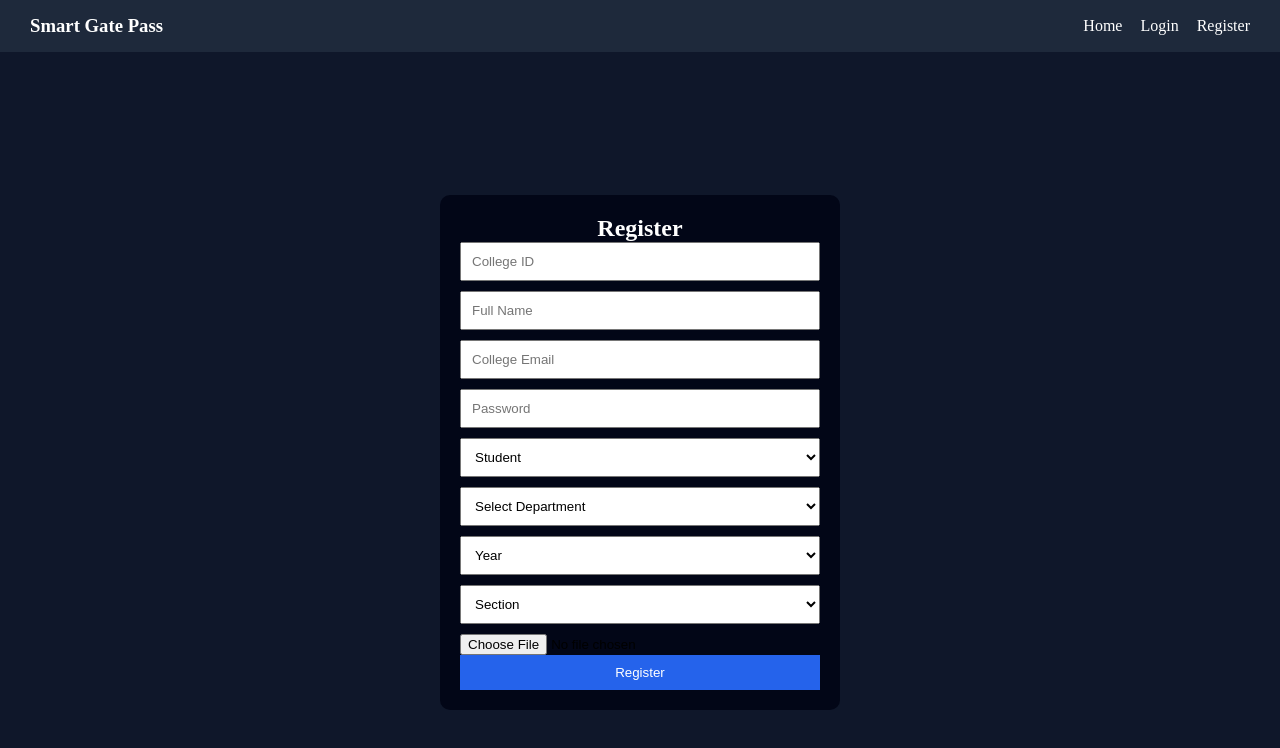
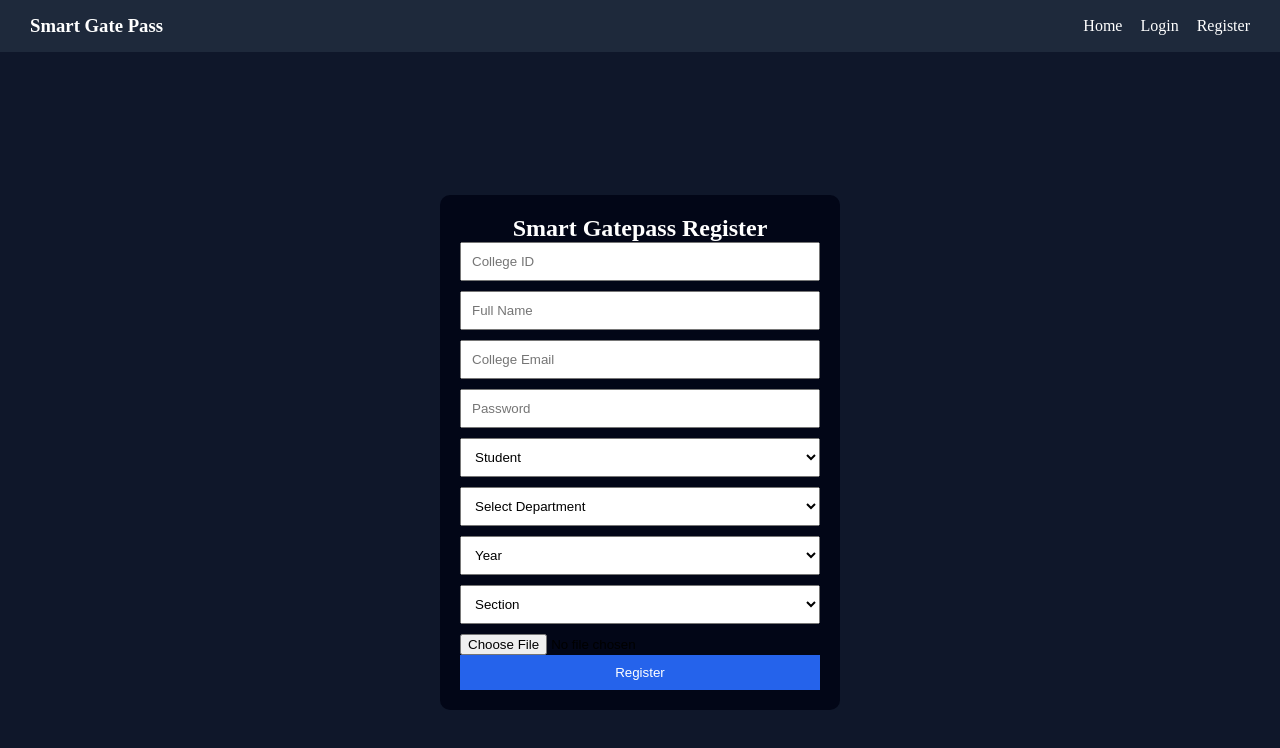
Before and after one commit to Hameedbalusupati/smart-gatepass-system, a React (Vite) app in the folder frontend/: page /register in a window 1280 px wide. Shown: the top 748 px of the page. Built offline with nearby package versions, Linux system fonts and the light colour scheme.

Commit message:
updated register

```diff
--- a/frontend/src/pages/Register.jsx
+++ b/frontend/src/pages/Register.jsx
@@ -132,7 +132,7 @@ export default function Register() {
     <div style={container}>
       <form onSubmit={handleRegister} style={box}>
 
-        <h2 style={title}>Register</h2>
+        <h2 style={title}>Smart Gatepass Register</h2>
 
         {error && <p style={{ color: "#ef4444" }}>{error}</p>}
 
```
Also changed, not shown: 1 other file (tests, documents, lock files or other folders).
